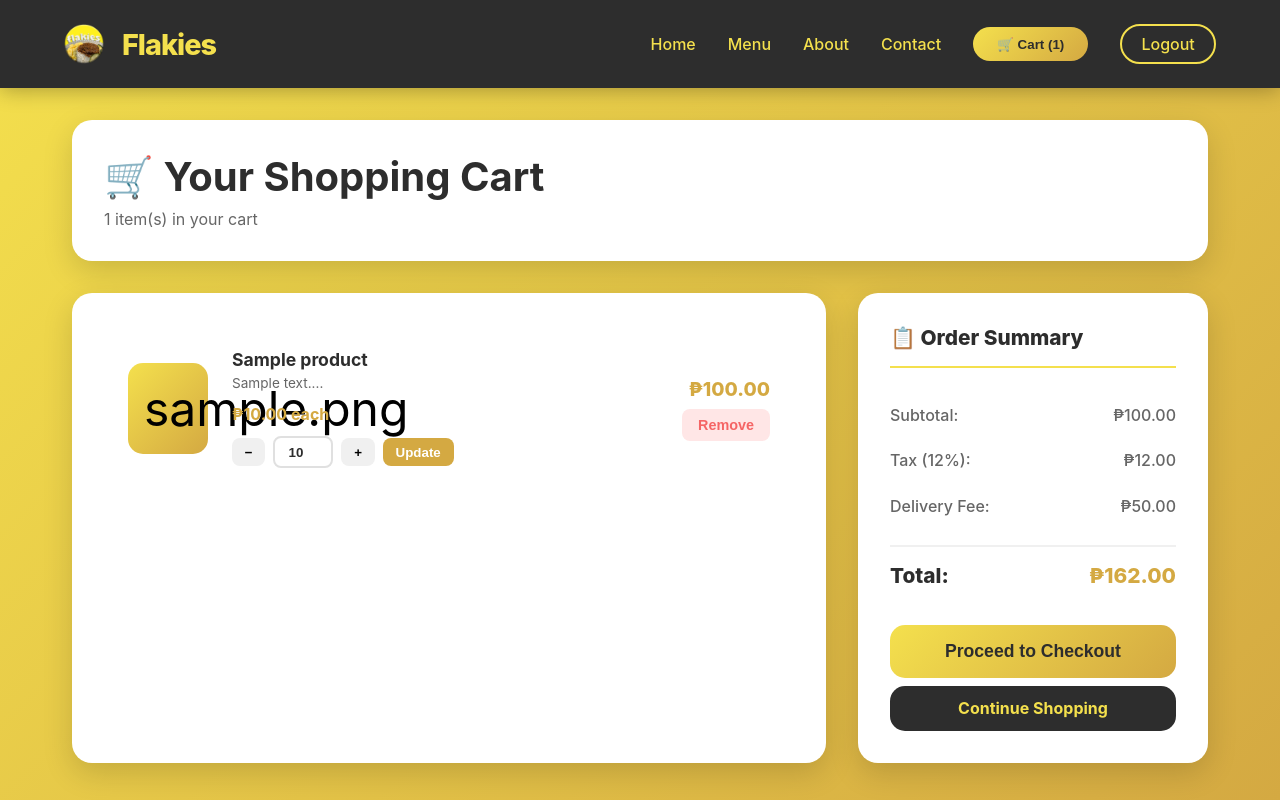
After one commit to unkhown099/Flakies, a PHP site: page /pages/cart.php in a window 1280 px wide. The commit adds this page. Run offline with PHP 8.4, Linux system fonts and the light colour scheme; tables that the repository leaves empty or names only in its code hold one stand-in row (values such as "Sample post").

Commit message:
add cart page. need to fix the other pages because it doesnt show the current products on cart.

```diff
--- /dev/null
+++ b/pages/cart.php
@@ -0,0 +1,584 @@
+<?php
+require_once '../config/db_connect.php';
+
+// Get or create customer session
+session_start();
+if (!isset($_SESSION['customer_id'])) {
+    // For now, use a default customer ID or redirect to login
+    $_SESSION['customer_id'] = 1; // TODO: Implement proper customer login
+}
+
+$customer_id = $_SESSION['customer_id'];
+$message = '';
+$messageType = ''; // 'success' or 'error'
+
+// Handle add to cart
+if ($_SERVER['REQUEST_METHOD'] === 'POST' && isset($_POST['action'])) {
+    $product_id = intval($_POST['product_id']);
+    $quantity = intval($_POST['quantity'] ?? 1);
+
+    if ($_POST['action'] === 'add') {
+        // Check if product already in cart
+        $checkQuery = $conn->query("SELECT id, quantity FROM cart WHERE customer_id = $customer_id AND product_id = $product_id");
+
+        if ($checkQuery->num_rows > 0) {
+            // Update quantity
+            $row = $checkQuery->fetch_assoc();
+            $newQuantity = $row['quantity'] + $quantity;
+            $conn->query("UPDATE cart SET quantity = $newQuantity WHERE customer_id = $customer_id AND product_id = $product_id");
+            $message = "Product quantity updated!";
+        } else {
+            // Add new item
+            $conn->query("INSERT INTO cart (customer_id, product_id, quantity) VALUES ($customer_id, $product_id, $quantity)");
+            $message = "Product added to cart!";
+        }
+        $messageType = 'success';
+    } elseif ($_POST['action'] === 'remove') {
+        $conn->query("DELETE FROM cart WHERE customer_id = $customer_id AND id = $product_id");
+        $message = "Product removed from cart!";
+        $messageType = 'success';
+    } elseif ($_POST['action'] === 'update') {
+        if ($quantity > 0) {
+            $conn->query("UPDATE cart SET quantity = $quantity WHERE customer_id = $customer_id AND id = $product_id");
+            $message = "Cart updated!";
+        } else {
+            $conn->query("DELETE FROM cart WHERE customer_id = $customer_id AND id = $product_id");
+            $message = "Product removed!";
+        }
+        $messageType = 'success';
+    }
+}
+
+// Fetch cart items
+$cartQuery = $conn->query("
+    SELECT c.id as cart_id, c.quantity, p.id as product_id, p.name, p.image, p.price, p.description
+    FROM cart c
+    JOIN products p ON c.product_id = p.id
+    WHERE c.customer_id = $customer_id
+    ORDER BY c.added_at DESC
+");
+
+$cartItems = [];
+$subtotal = 0;
+
+if ($cartQuery) {
+    while ($row = $cartQuery->fetch_assoc()) {
+        $cartItems[] = $row;
+        $subtotal += $row['price'] * $row['quantity'];
+    }
+}
+
+$tax = $subtotal * 0.12; // 12% tax
+$total = $subtotal + $tax;
+$deliveryFee = 50; // Fixed delivery fee
+$finalTotal = $total + $deliveryFee;
+?>
+<!DOCTYPE html>
+<html lang="en">
+<head>
+    <meta charset="UTF-8">
+    <meta name="viewport" content="width=device-width, initial-scale=1.0">
+    <title>Flakies - Shopping Cart</title>
+    <style>
+        * {
+            margin: 0;
+            padding: 0;
+            box-sizing: border-box;
+        }
+
+        body {
+            font-family: -apple-system, BlinkMacSystemFont, 'Segoe UI', Roboto, Oxygen, Ubuntu, Cantarell, sans-serif;
+            background: linear-gradient(135deg, #f4e04d 0%, #d4a942 100%);
+            min-height: 100vh;
+        }
+
+        nav {
+            background: #2d2d2d;
+            color: #f4e04d;
+            padding: 1.5rem 5%;
+            display: flex;
+            justify-content: space-between;
+            align-items: center;
+            box-shadow: 0 2px 20px rgba(0,0,0,0.3);
+            position: sticky;
+            top: 0;
+            z-index: 100;
+        }
+
+        .logo {
+            font-size: 1.8rem;
+            font-weight: 800;
+            letter-spacing: -1px;
+            display: flex;
+            align-items: center;
+            gap: 0.5rem;
+        }
+
+        .nav-links {
+            display: flex;
+            gap: 2rem;
+            list-style: none;
+            align-items: center;
+        }
+
+        .nav-links a {
+            color: #f4e04d;
+            text-decoration: none;
+            font-weight: 500;
+            transition: opacity 0.3s;
+        }
+
+        .nav-links a:hover {
+            opacity: 0.8;
+        }
+
+        .auth-btn {
+        display: inline-block;
+        padding: 0.5rem 1.2rem;
+        border-radius: 50px;
+        font-weight: 600;
+        text-decoration: none;
+        transition: all 0.3s ease;
+        border: 2px solid #f4e04d;
+        }
+
+        .login-btn {
+            background: transparent;
+            color: #f4e04d;
+        }
+
+        .login-btn:hover {
+            background: #f4e04d;
+            color: #2d2d2d;
+        }
+
+        .cart-btn {
+            background: linear-gradient(135deg, #f4e04d 0%, #d4a942 100%);
+            color: #2d2d2d;
+            padding: 0.6rem 1.5rem;
+            border-radius: 50px;
+            font-weight: 600;
+            text-decoration: none;
+            transition: transform 0.3s;
+            border: none;
+            cursor: pointer;
+        }
+
+        .cart-btn:hover {
+            transform: scale(1.05);
+        }
+
+        .container {
+            max-width: 1200px;
+            margin: 0 auto;
+            padding: 2rem;
+        }
+
+        .header {
+            background: white;
+            border-radius: 20px;
+            padding: 2rem;
+            margin-bottom: 2rem;
+            box-shadow: 0 10px 30px rgba(0,0,0,0.15);
+            color: #2d2d2d;
+        }
+
+        .header h1 {
+            font-size: 2.5rem;
+            margin-bottom: 0.5rem;
+        }
+
+        .header p {
+            color: #666;
+        }
+
+        .content-wrapper {
+            display: grid;
+            grid-template-columns: 1fr 350px;
+            gap: 2rem;
+        }
+
+        .cart-items-section {
+            background: white;
+            border-radius: 20px;
+            padding: 2rem;
+            box-shadow: 0 10px 30px rgba(0,0,0,0.15);
+        }
+
+        .message {
+            padding: 1rem;
+            border-radius: 10px;
+            margin-bottom: 1.5rem;
+            font-weight: 500;
+        }
+
+        .message.success {
+            background: #e6ffe6;
+            border-left: 4px solid #48bb78;
+            color: #22543d;
+        }
+
+        .message.error {
+            background: #ffe6e6;
+            border-left: 4px solid #f56565;
+            color: #742a2a;
+        }
+
+        .cart-item {
+            display: grid;
+            grid-template-columns: 80px 1fr auto;
+            gap: 1.5rem;
+            padding: 1.5rem;
+            border-bottom: 2px solid #f0f0f0;
+            align-items: center;
+        }
+
+        .cart-item:last-child {
+            border-bottom: none;
+        }
+
+        .item-emoji {
+            font-size: 3rem;
+            text-align: center;
+            background: linear-gradient(135deg, #f4e04d 0%, #d4a942 100%);
+            border-radius: 15px;
+            padding: 1rem;
+        }
+
+        .item-details h3 {
+            font-size: 1.1rem;
+            color: #2d2d2d;
+            margin-bottom: 0.3rem;
+        }
+
+        .item-details p {
+            font-size: 0.85rem;
+            color: #666;
+            margin-bottom: 0.8rem;
+        }
+
+        .item-price {
+            color: #d4a942;
+            font-weight: 700;
+            font-size: 1rem;
+        }
+
+        .item-controls {
+            display: flex;
+            gap: 0.5rem;
+            align-items: center;
+            margin-top: 0.8rem;
+        }
+
+        .qty-input {
+            width: 60px;
+            padding: 0.4rem;
+            border: 2px solid #e0e0e0;
+            border-radius: 8px;
+            text-align: center;
+            font-weight: 600;
+            color: #2d2d2d;
+        }
+
+        .qty-input:focus {
+            outline: none;
+            border-color: #d4a942;
+        }
+
+        .qty-btn {
+            background: #f0f0f0;
+            border: none;
+            padding: 0.4rem 0.8rem;
+            border-radius: 8px;
+            cursor: pointer;
+            font-weight: 600;
+            transition: all 0.3s;
+        }
+
+        .qty-btn:hover {
+            background: #d4a942;
+            color: white;
+        }
+
+        .remove-btn {
+            background: #ffe6e6;
+            color: #f56565;
+            border: none;
+            padding: 0.5rem 1rem;
+            border-radius: 8px;
+            cursor: pointer;
+            font-weight: 600;
+            transition: all 0.3s;
+            font-size: 0.9rem;
+        }
+
+        .remove-btn:hover {
+            background: #f56565;
+            color: white;
+        }
+
+        .item-right {
+            display: flex;
+            flex-direction: column;
+            align-items: flex-end;
+            gap: 0.5rem;
+        }
+
+        .item-total {
+            font-size: 1.2rem;
+            font-weight: 800;
+            color: #d4a942;
+        }
+
+        .empty-cart {
+            text-align: center;
+            padding: 3rem;
+            color: #666;
+        }
+
+        .empty-cart-icon {
+            font-size: 4rem;
+            margin-bottom: 1rem;
+        }
+
+        .empty-cart a {
+            display: inline-block;
+            margin-top: 1rem;
+            background: linear-gradient(135deg, #f4e04d 0%, #d4a942 100%);
+            color: #2d2d2d;
+            padding: 0.8rem 2rem;
+            border-radius: 15px;
+            text-decoration: none;
+            font-weight: 700;
+            transition: transform 0.3s;
+        }
+
+        .empty-cart a:hover {
+            transform: scale(1.05);
+        }
+
+        .order-summary {
+            background: white;
+            border-radius: 20px;
+            padding: 2rem;
+            box-shadow: 0 10px 30px rgba(0,0,0,0.15);
+            height: fit-content;
+            position: sticky;
+            top: 100px;
+        }
+
+        .summary-title {
+            font-size: 1.3rem;
+            font-weight: 800;
+            color: #2d2d2d;
+            margin-bottom: 1.5rem;
+            border-bottom: 2px solid #f4e04d;
+            padding-bottom: 1rem;
+        }
+
+        .summary-row {
+            display: flex;
+            justify-content: space-between;
+            padding: 0.8rem 0;
+            color: #666;
+            font-weight: 500;
+        }
+
+        .summary-row.total {
+            border-top: 2px solid #f0f0f0;
+            padding-top: 1rem;
+            margin-top: 1rem;
+            font-size: 1.3rem;
+            color: #2d2d2d;
+            font-weight: 800;
+        }
+
+        .summary-row.total .amount {
+            color: #d4a942;
+        }
+
+        .checkout-btn {
+            width: 100%;
+            background: linear-gradient(135deg, #f4e04d 0%, #d4a942 100%);
+            color: #2d2d2d;
+            border: none;
+            padding: 1rem;
+            border-radius: 15px;
+            font-size: 1.1rem;
+            font-weight: 700;
+            cursor: pointer;
+            margin-top: 1.5rem;
+            transition: all 0.3s;
+        }
+
+        .checkout-btn:hover {
+            transform: scale(1.02);
+            box-shadow: 0 5px 15px rgba(212, 169, 66, 0.4);
+        }
+
+        .checkout-btn:disabled {
+            opacity: 0.5;
+            cursor: not-allowed;
+        }
+
+        .continue-shopping-btn {
+            width: 100%;
+            background: #2d2d2d;
+            color: #f4e04d;
+            border: none;
+            padding: 0.8rem;
+            border-radius: 15px;
+            font-size: 1rem;
+            font-weight: 700;
+            cursor: pointer;
+            margin-top: 0.5rem;
+            text-decoration: none;
+            display: block;
+            text-align: center;
+            transition: all 0.3s;
+        }
+
+        .continue-shopping-btn:hover {
+            opacity: 0.8;
+        }
+
+        @media (max-width: 768px) {
+            .content-wrapper {
+                grid-template-columns: 1fr;
+            }
+
+            .order-summary {
+                position: static;
+            }
+
+            .cart-item {
+                grid-template-columns: 60px 1fr;
+            }
+
+            .item-right {
+                grid-column: 1 / -1;
+                margin-top: 1rem;
+            }
+        }
+    </style>
+</head>
+<body>
+    <nav>
+        <div class="logo">
+            <img src="../assets/pictures/45b0e7c9-8bc1-4ef3-bac2-cfc07174d613.png" alt="Flakies Logo" style="height:40px; margin-right:10px;">
+            Flakies
+        </div>
+        <ul class="nav-links">
+            <li><a href="../index.php">Home</a></li>
+            <li><a href="menu.php">Menu</a></li>
+            <li><a href="about.php">About</a></li>
+            <li><a href="contact.php">Contact</a></li>
+            <li><button class="cart-btn">🛒 Cart (<?php echo count($cartItems); ?>)</button></li>
+            <li><a href="login/logout.php" class="auth-btn login-btn">Logout</a></li>
+        </ul>
+    </nav>
+
+    <div class="container">
+        <div class="header">
+            <h1>🛒 Your Shopping Cart</h1>
+            <p><?php echo count($cartItems); ?> item(s) in your cart</p>
+        </div>
+
+        <?php if ($message): ?>
+            <div class="message <?php echo $messageType; ?>">
+                <?php echo htmlspecialchars($message); ?>
+            </div>
+        <?php endif; ?>
+
+        <?php if (empty($cartItems)): ?>
+            <div class="cart-items-section">
+                <div class="empty-cart">
+                    <div class="empty-cart-icon">🛒</div>
+                    <h2>Your Cart is Empty</h2>
+                    <p>Start adding some delicious Filipino treats!</p>
+                    <a href="menu.php">Browse Menu</a>
+                </div>
+            </div>
+        <?php else: ?>
+            <div class="content-wrapper">
+                <div class="cart-items-section">
+                    <?php foreach ($cartItems as $item): ?>
+                        <div class="cart-item">
+                            <div class="item-emoji">
+                                <?php echo $item['image']; ?>
+                            </div>
+                            <div class="item-details">
+                                <h3><?php echo htmlspecialchars($item['name']); ?></h3>
+                                <p><?php echo htmlspecialchars(substr($item['description'], 0, 50)); ?>...</p>
+                                <div class="item-price">₱<?php echo number_format($item['price'], 2); ?> each</div>
+                                <div class="item-controls">
+                                    <form method="POST" style="display: flex; gap: 0.5rem; align-items: center;">
+                                        <input type="hidden" name="action" value="update">
+                                        <input type="hidden" name="product_id" value="<?php echo $item['cart_id']; ?>">
+                                        <button type="button" class="qty-btn" onclick="decreaseQty(this)">−</button>
+                                        <input type="number" name="quantity" class="qty-input" value="<?php echo $item['quantity']; ?>" min="1" max="50">
+                                        <button type="button" class="qty-btn" onclick="increaseQty(this)">+</button>
+                                        <button type="submit" class="qty-btn" style="background: #d4a942; color: white;">Update</button>
+                                    </form>
+                                </div>
+                            </div>
+                            <div class="item-right">
+                                <div class="item-total">
+                                    ₱<?php echo number_format($item['price'] * $item['quantity'], 2); ?>
+                                </div>
+                                <form method="POST" style="width: 100%;">
+                                    <input type="hidden" name="action" value="remove">
+                                    <input type="hidden" name="product_id" value="<?php echo $item['cart_id']; ?>">
+                                    <button type="submit" class="remove-btn">Remove</button>
+                                </form>
+                            </div>
+                        </div>
+                    <?php endforeach; ?>
+                </div>
+
+                <!-- Order Summary -->
+                <div class="order-summary">
+                    <div class="summary-title">📋 Order Summary</div>
+
+                    <div class="summary-row">
+                        <span>Subtotal:</span>
+                        <span>₱<?php echo number_format($subtotal, 2); ?></span>
+                    </div>
+
+                    <div class="summary-row">
+                        <span>Tax (12%):</span>
+                        <span>₱<?php echo number_format($tax, 2); ?></span>
+                    </div>
+
+                    <div class="summary-row">
+                        <span>Delivery Fee:</span>
+                        <span>₱<?php echo number_format($deliveryFee, 2); ?></span>
+                    </div>
+
+                    <div class="summary-row total">
+                        <span>Total:</span>
+                        <span class="amount">₱<?php echo number_format($finalTotal, 2); ?></span>
+                    </div>
+
+                    <button class="checkout-btn">Proceed to Checkout</button>
+                    <a href="menu.php" class="continue-shopping-btn">Continue Shopping</a>
+                </div>
+            </div>
+        <?php endif; ?>
+    </div>
+
+    <script>
+        function increaseQty(btn) {
+            const input = btn.parentElement.querySelector('.qty-input');
+            input.value = parseInt(input.value) + 1;
+        }
+
+        function decreaseQty(btn) {
+            const input = btn.parentElement.querySelector('.qty-input');
+            if (parseInt(input.value) > 1) {
+                input.value = parseInt(input.value) - 1;
+            }
+        }
+    </script>
+</body>
+</html>
```
Also changed, not shown: index.php (+7 -3 lines), pages/about.php (+14 -6 lines), pages/contact.php (+17 -9 lines), pages/menu.php (+13 -7 lines).
